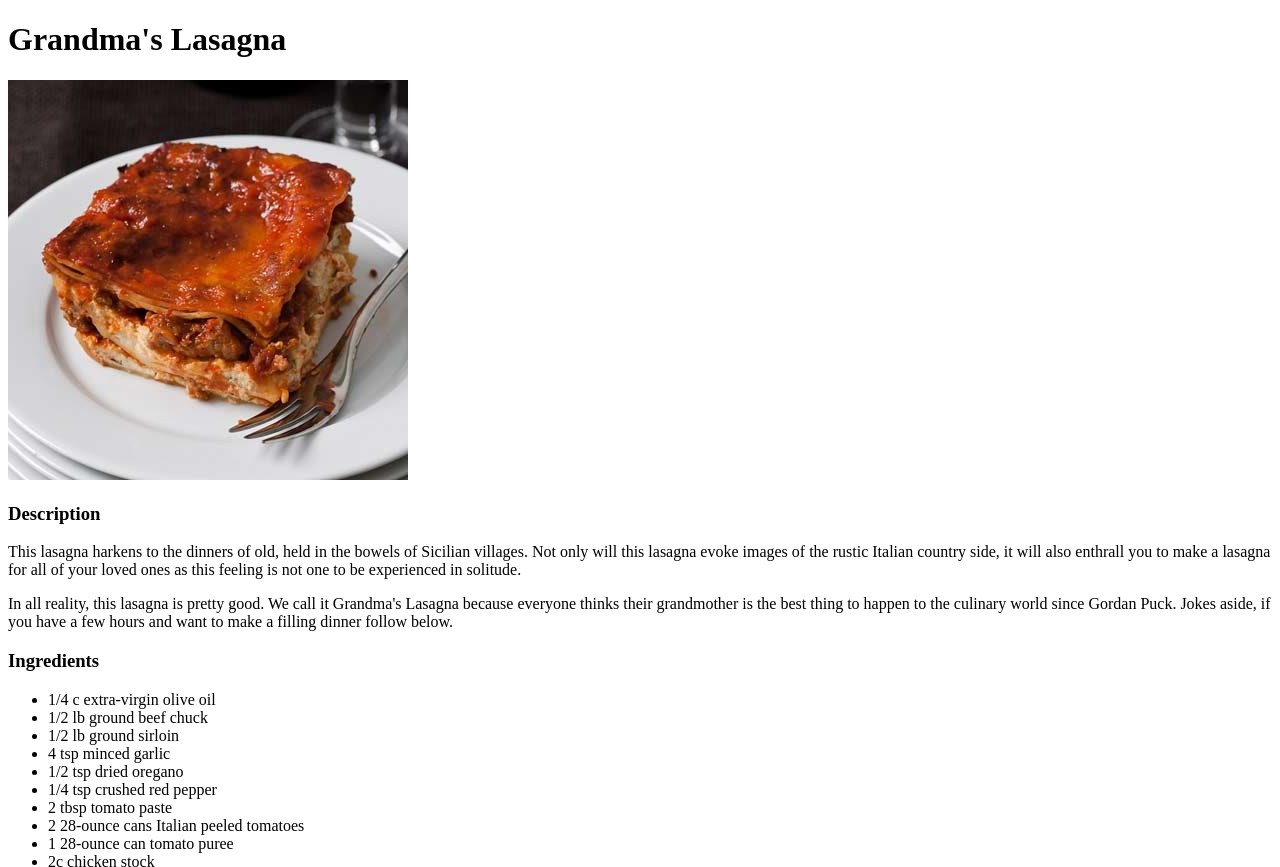
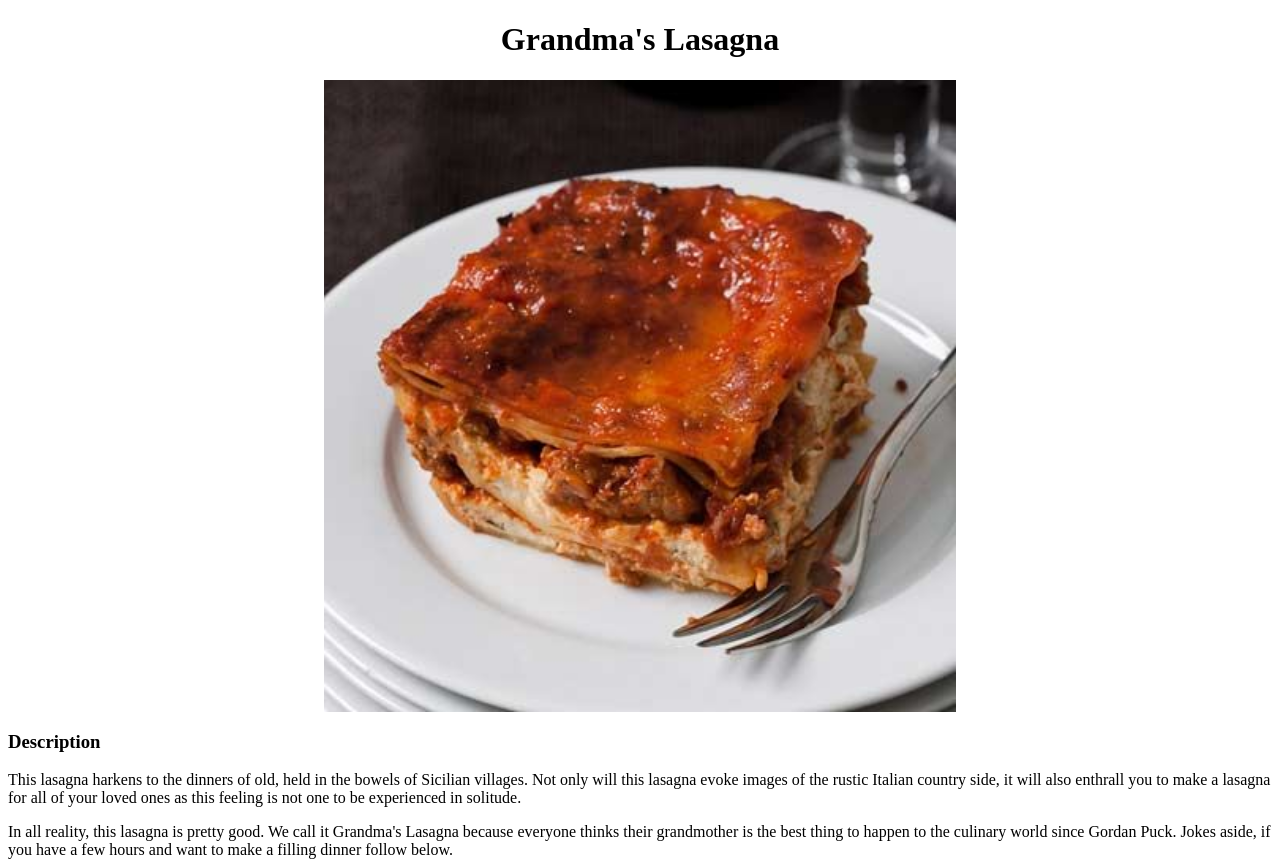
Before and after one commit to IanO-g/odin-recipes, a plain HTML site: page recipes/lasagna.html in a window 1280 px wide. Shown: the top 867 px of the page. Drawn offline with Linux system fonts and the light colour scheme.

Commit message:
Fixed style sheet ref to rel, updated the css for recipe pages

```diff
--- a/recipes/lasagna.html
+++ b/recipes/lasagna.html
@@ -5,6 +5,8 @@
     <meta http-equiv="X-UA-Compatible" content="IE=edge">
     <meta name="viewport" content="width=device-width, initial-scale=1.0">
     <title>Grandma's Lasagna</title>
+    <link rel="stylesheet" href="style.css">
+
 </head>
 <body>
     <h1>Grandma's Lasagna</h1>
--- /dev/null
+++ b/recipes/style.css
@@ -0,0 +1,12 @@
+img {
+    height:auto;
+    width: 300px;
+    display: block;
+    margin-left: auto;
+    margin-right: auto;
+    width: 50%;
+}
+
+h1{
+    text-align: center;
+}
--- a/style.css
+++ b/style.css
@@ -1,6 +1,6 @@
 h1 {
     font-family: 'Times New Roman', Times, serif;
-    font-size: large;
+    font-size: 30px;
     text-align: center;
     font-weight: bold;
     background-color: black;
@@ -10,7 +10,7 @@ h1 {
 li {
     font-family: 'Times New Roman', Times, serif;
     font-size: medium;
-    text-align: center;
-    color: rgb(240, 233, 233);
-    background-color: black;
+    text-align: left;
+    color: rgb(0, 0, 0);
+
 }
```
Also changed, not shown: index.html (+1 -1 lines), recipes/birria-tacos.html (+1 -0 lines), recipes/strawberry-cheescake.html (+2 -0 lines).
